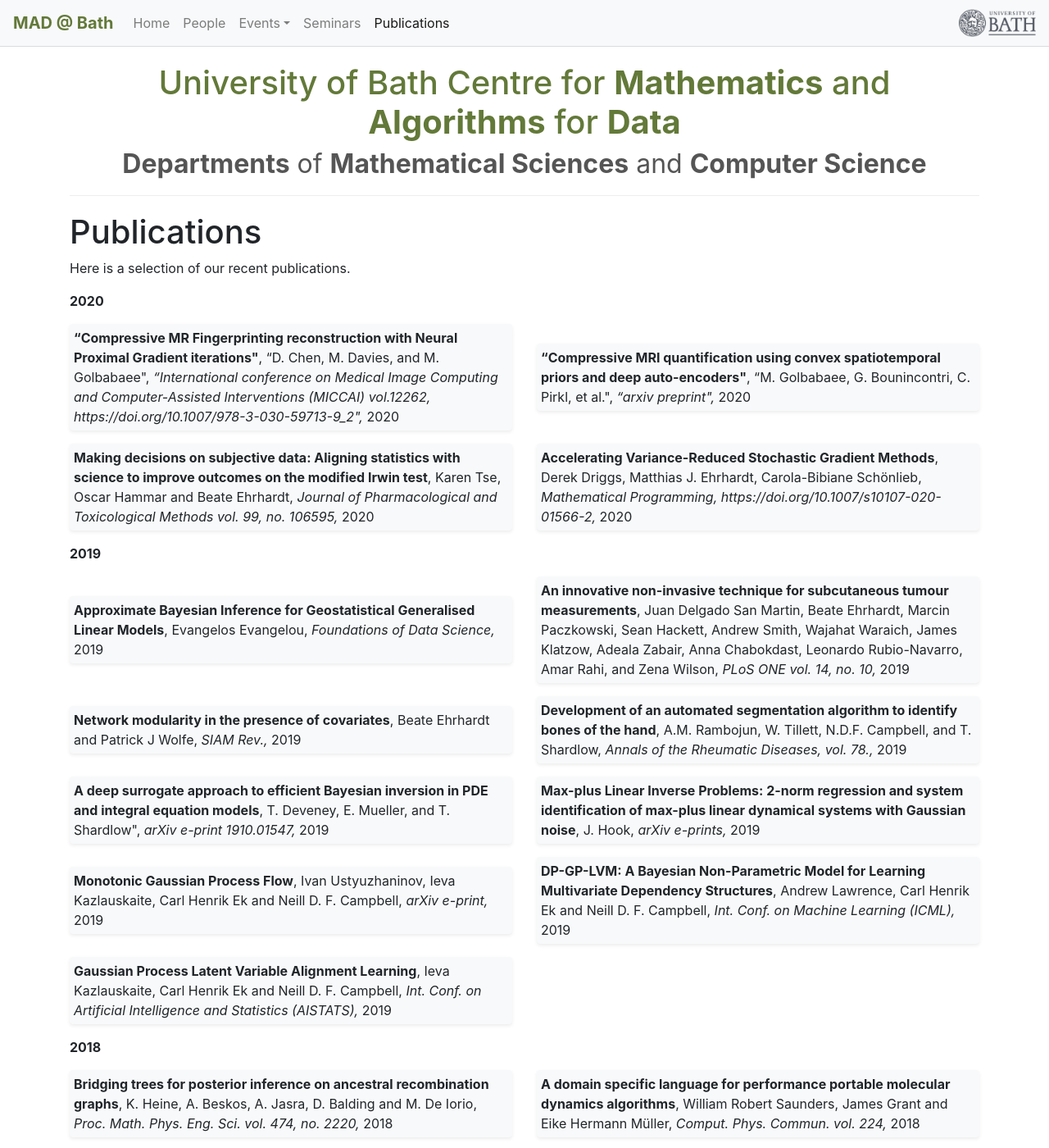
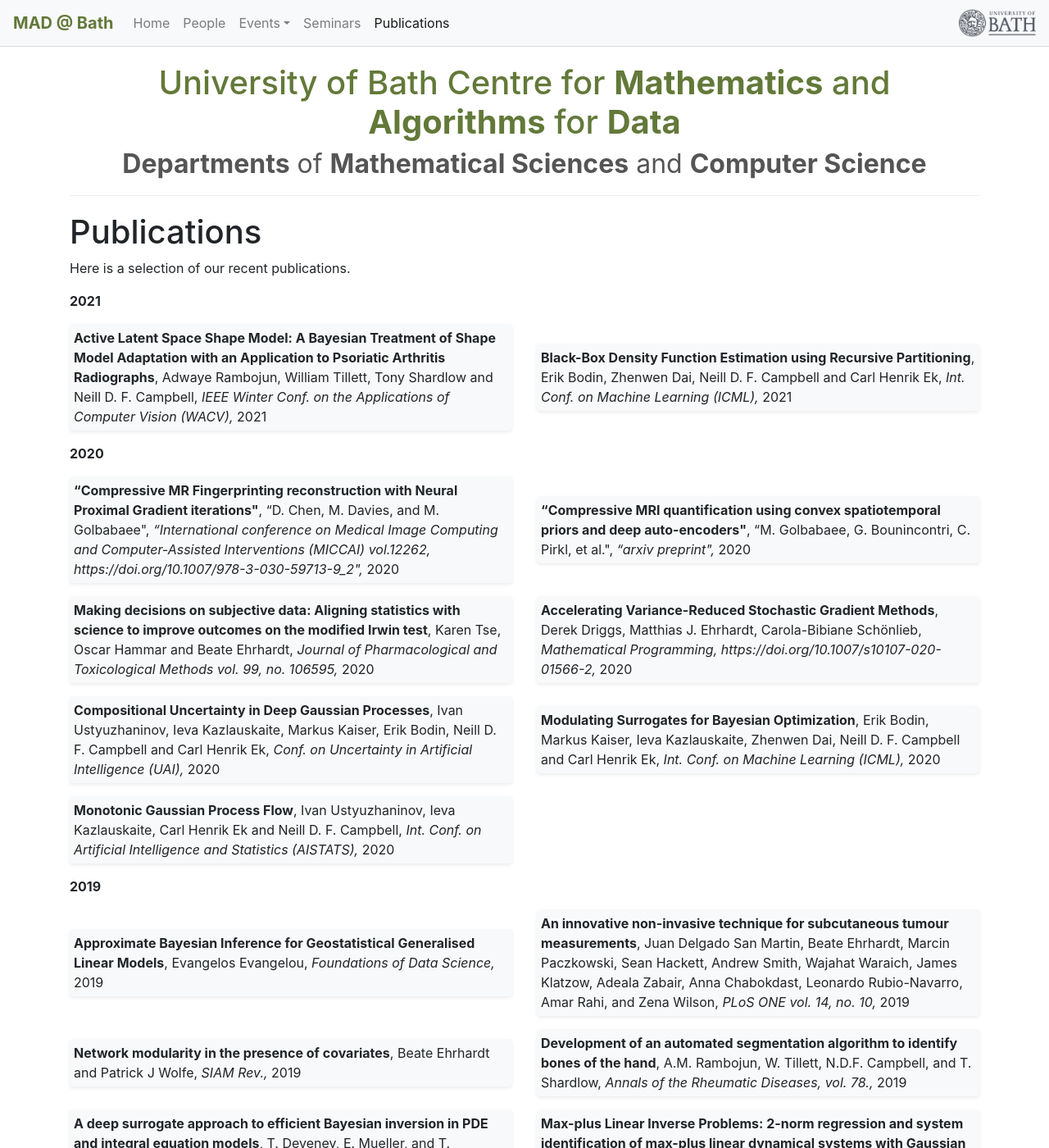
Before and after one commit to mathematics-and-algorithms-for-data/mathematics-and-algorithms-for-data.github.io, a Jekyll site: the page built from publications.md, in a window 1280 px wide and 1400 px high. Shown: the whole window at 82% size. Built offline with Jekyll 4.4.1, drawn with Linux system fonts in a browser that asks for light colours; nearby versions of some CDN libraries; some of the changed text lies outside the part shown.

Commit message:
Added papers.

```diff
--- a/_data/publications.yml
+++ b/_data/publications.yml
@@ -226,12 +226,6 @@ papers:
     year: 2014
 
 
-  - title: "Monotonic Gaussian Process Flow"
-    authors: "Ivan Ustyuzhaninov, Ieva Kazlauskaite, Carl Henrik Ek and Neill D. F. Campbell"
-    venue: "arXiv e-print"
-    year: 2019
-    arxiv-link: https://arxiv.org/abs/1905.12930
-
   - title: "DP-GP-LVM: A Bayesian Non-Parametric Model for Learning Multivariate Dependency Structures"
     authors: "Andrew Lawrence, Carl Henrik Ek and Neill D. F. Campbell"
     venue: "Int. Conf. on Machine Learning (ICML)"
@@ -263,10 +257,30 @@ papers:
     venue: "NeurIPS Workshop on Advances in Modelling and Learning Interactions from Complex Data"
     year: 2017
 
-  - title: "Nonparametric Inference for Auto-Encoding Variational Bayes"
-    authors: "Erik Bodin, Iman Malik, Carl Henrik Ek and Neill D. F. Campbell"
-    venue: "NeurIPS Workshop on Advances in Approximate Bayesian Inference"
-    year: 2017
+  - title: "Active Latent Space Shape Model: A Bayesian Treatment of Shape Model Adaptation with an Application to Psoriatic Arthritis Radiographs"
+    authors: "Adwaye Rambojun, William Tillett, Tony Shardlow and Neill D. F. Campbell"
+    venue: "IEEE Winter Conf. on the Applications of Computer Vision (WACV)"
+    year: 2021
+
+  - title: "Compositional Uncertainty in Deep Gaussian Processes"
+    authors: "Ivan Ustyuzhaninov, Ieva Kazlauskaite, Markus Kaiser, Erik Bodin, Neill D. F. Campbell and Carl Henrik Ek"
+    venue: "Conf. on Uncertainty in Artificial Intelligence (UAI)"
+    year: 2020
+
+  - title: "Modulating Surrogates for Bayesian Optimization"
+    authors: "Erik Bodin, Markus Kaiser, Ieva Kazlauskaite, Zhenwen Dai, Neill D. F. Campbell and Carl Henrik Ek"
+    venue: "Int. Conf. on Machine Learning (ICML)"
+    year: 2020
+
+  - title: "Monotonic Gaussian Process Flow"
+    authors: "Ivan Ustyuzhaninov, Ieva Kazlauskaite, Carl Henrik Ek and Neill D. F. Campbell"
+    venue: "Int. Conf. on Artificial Intelligence and Statistics (AISTATS)"
+    year: 2020
+
+  - title: "Black-Box Density Function Estimation using Recursive Partitioning"
+    authors: "Erik Bodin, Zhenwen Dai, Neill D. F. Campbell and Carl Henrik Ek"
+    venue: "Int. Conf. on Machine Learning (ICML)"
+    year: 2021
 
   # - title: ""
   #   authors: ""
```
